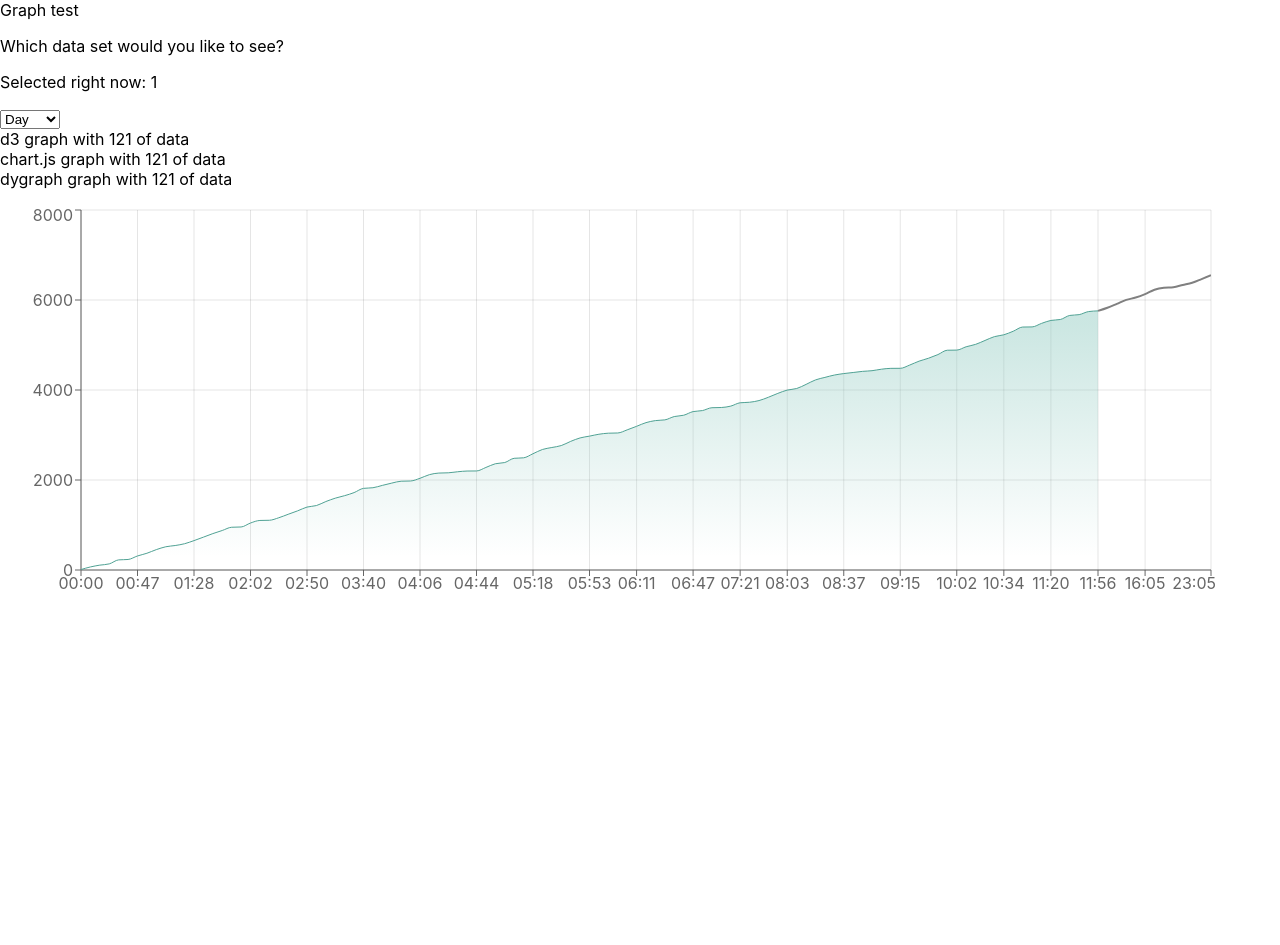
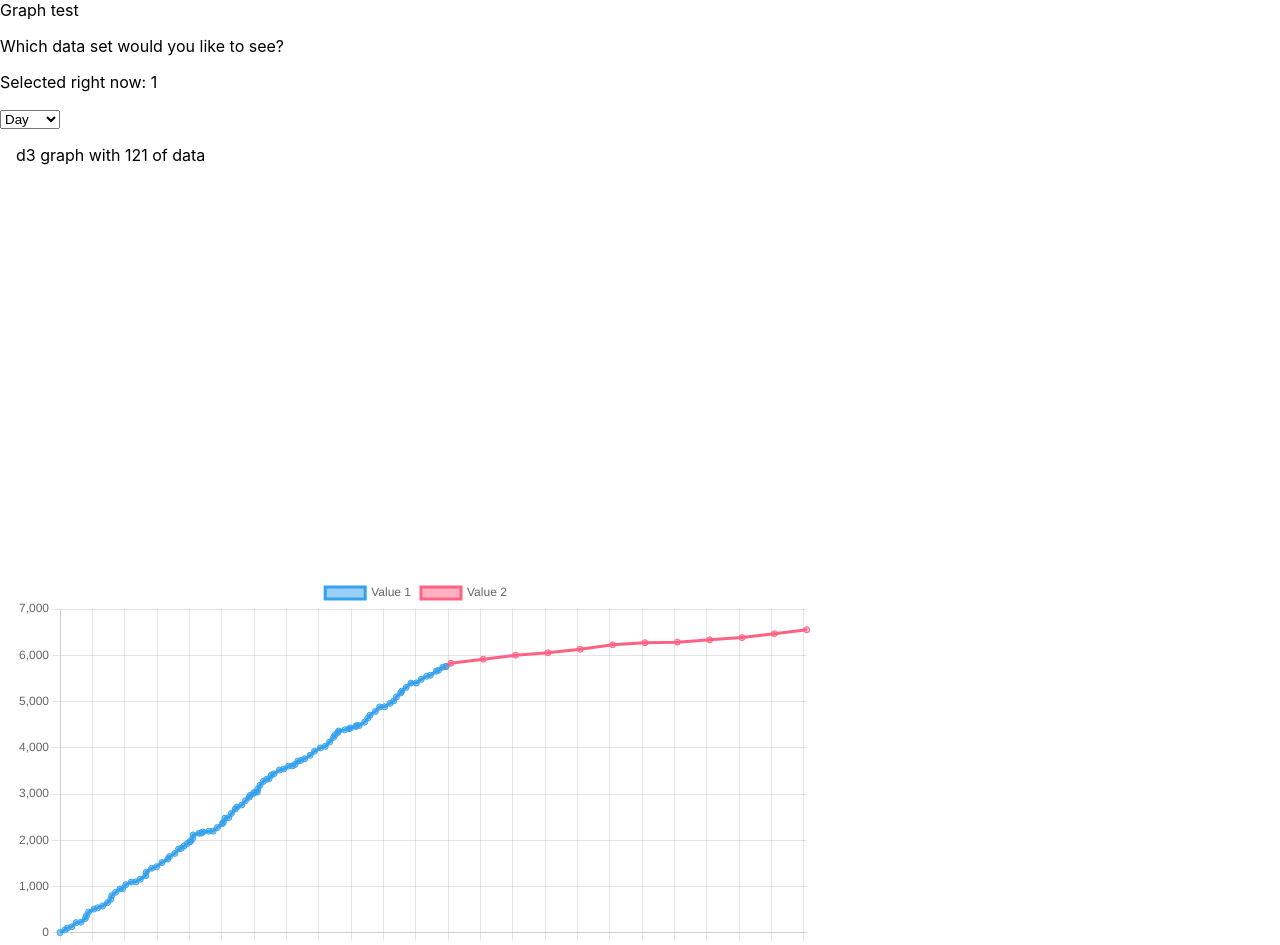
Before and after one commit to jaystefko/graph-libraries, a React (Create React App) app: page / in a window 1280 px wide. Shown: the top 945 px of the page. Before the commit the page ends 800 px from the top, so only its background shows below. Built offline with nearby package versions, Linux system fonts and the light colour scheme.

Commit message:
chartjs done

```diff
--- a/package.json
+++ b/package.json
@@ -4,7 +4,9 @@
   "private": true,
   "dependencies": {
     "chart.js": "^4.1.2",
+    "chartjs-adapter-date-fns": "^3.0.0",
     "d3": "^7.8.1",
+    "date-fns": "^2.29.3",
     "dygraphs": "^2.1.0",
     "react": "^18.2.0",
     "react-dom": "^18.2.0",
--- a/src/App.tsx
+++ b/src/App.tsx
@@ -34,18 +34,10 @@ function App() {
           </select>
         </section>
         <section>
-          <div>
-            <GraphD3 data={data} option={option} />
-          </div>
-          <div>
-            <GraphChartjs data={data} option={option} />
-          </div>
-          <div>
-            <GraphDygraphs data={data} option={option} />
-          </div>
-          <div>
-            <GraphReacharts data={data} option={option} />
-          </div>
+          <GraphD3 data={data} option={option} />
+          <GraphChartjs data={data} option={option} />
+          <GraphDygraphs data={data} option={option} />
+          <GraphReacharts data={data} option={option} />
         </section>
       </main>
     </article>
--- a/src/graphs/chartjs.tsx
+++ b/src/graphs/chartjs.tsx
@@ -1,4 +1,8 @@
+import Chart from 'chart.js/auto';
 import { DataPoint, Option } from '../types';
+import { useEffect, useRef } from 'react';
+
+import 'chartjs-adapter-date-fns';
 
 type Props = {
   data: Array<DataPoint>;
@@ -6,7 +10,51 @@ type Props = {
 };
 
 function Graph({ data, option }: Props) {
-  return <div>{`chart.js graph with ${data.length} of data`}</div>;
+  const _graph = useRef(null);
+
+  useEffect(() => {
+    if (!(_graph.current && data.length)) return;
+
+    const chart = new Chart(_graph.current, {
+      type: 'line',
+      data: {
+        labels: data.map((x) => x.timestamp),
+        datasets: [
+          {
+            label: 'Value 1',
+            data: data.map((x) => x.value_1),
+          },
+          {
+            label: 'Value 2',
+            data: data.map((x) => x.value_2),
+          },
+        ],
+      },
+      options: {
+        scales: {
+          x: {
+            type: 'time',
+            time: {
+              unit: 'hour',
+              displayFormats: {
+                hour: 'HH:mm',
+              },
+            },
+          },
+        },
+      },
+    });
+
+    return () => {
+      chart.destroy();
+    };
+  }, [_graph.current, data]); // eslint-disable-line
+
+  return (
+    <div className='graphContainer'>
+      <canvas id='chartjsGraph' ref={_graph} />
+    </div>
+  );
 }
 
 export default Graph;
--- a/src/graphs/d3.tsx
+++ b/src/graphs/d3.tsx
@@ -6,7 +6,7 @@ type Props = {
 };
 
 function Graph({ data, option }: Props) {
-  return <div>{`d3 graph with ${data.length} of data`}</div>;
+  return <div className='graphContainer'>{`d3 graph with ${data.length} of data`}</div>;
 }
 
 export default Graph;
--- a/src/graphs/dygraphs.tsx
+++ b/src/graphs/dygraphs.tsx
@@ -6,7 +6,7 @@ type Props = {
 };
 
 function Graph({ data, option }: Props) {
-  return <div>{`dygraph graph with ${data.length} of data`}</div>;
+  return <div className='graphContainer'>{`dygraph graph with ${data.length} of data`}</div>;
 }
 
 export default Graph;
--- a/src/graphs/recharts.tsx
+++ b/src/graphs/recharts.tsx
@@ -16,9 +16,8 @@ type Props = {
 };
 
 const Graph = ({ data, option }: Props) => {
-  console.log(data);
   return (
-    <div style={{ width: '100%', height: '400px', padding: '1rem' }}>
+    <div className='graphContainer'>
       <ResponsiveContainer width={1200} height='100%'>
         <AreaChart data={data}>
           <defs>
--- a/src/index.css
+++ b/src/index.css
@@ -1,13 +1,17 @@
 body {
   margin: 0;
-  font-family: -apple-system, BlinkMacSystemFont, 'Segoe UI', 'Roboto', 'Oxygen',
-    'Ubuntu', 'Cantarell', 'Fira Sans', 'Droid Sans', 'Helvetica Neue',
-    sans-serif;
+  font-family: -apple-system, BlinkMacSystemFont, 'Segoe UI', 'Roboto', 'Oxygen', 'Ubuntu',
+    'Cantarell', 'Fira Sans', 'Droid Sans', 'Helvetica Neue', sans-serif;
   -webkit-font-smoothing: antialiased;
   -moz-osx-font-smoothing: grayscale;
 }
 
 code {
-  font-family: source-code-pro, Menlo, Monaco, Consolas, 'Courier New',
-    monospace;
+  font-family: source-code-pro, Menlo, Monaco, Consolas, 'Courier New', monospace;
 }
+
+.graphContainer {
+  width: 100%;
+  height: 400px;
+  padding: 1rem;
+}
```
Also changed, not shown: 2 other files (tests, documents, lock files or other folders).
